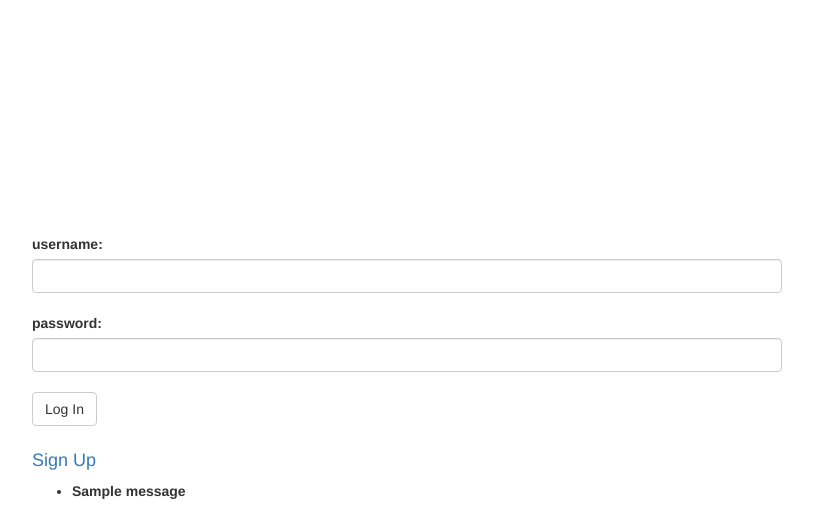
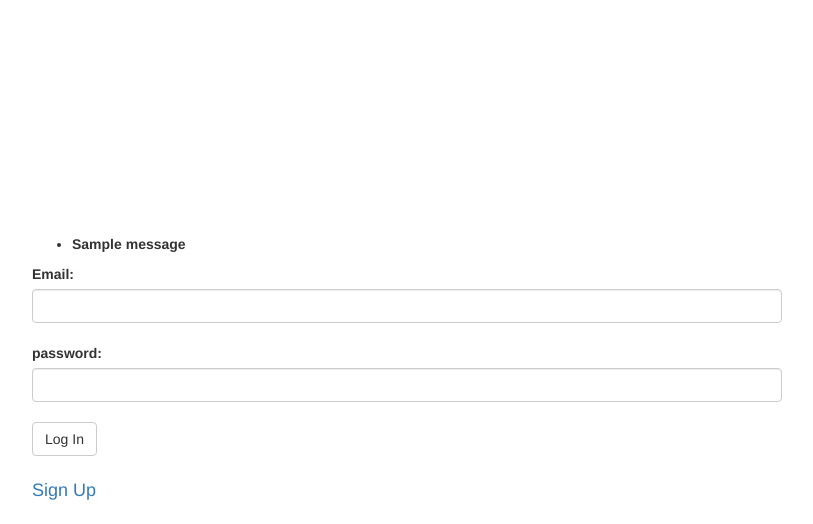
Before and after one commit to vkbinfo/catalog, a Flask app: page /login in a window 1280 px wide. Shown: the top 524 px of the page, without its empty margins (272-1085 px from the left). Run offline with Flask 2, Linux system fonts and the light colour scheme; tables that the repository leaves empty hold one stand-in row (values such as "Sample post"); one stand-in notice (Sample message) is shown; some libraries are stand-ins or nearby versions.

Commit message:
I have made url's safe for the site to do operation

```diff
--- a/application.py
+++ b/application.py
@@ -208,10 +208,10 @@ def signup():
 def login():
     if request.method == 'POST' and \
             login_session['state'] == request.form['state']:
-        username = request.form['username']
+        email = request.form['email']
         password = request.form['password']
         try:
-            userObj = session.query(User).filter_by(username=username).first()
+            userObj = session.query(User).filter_by(email=email).first()
         except:
             flash("user doesn't exist")
             state = ''.join(
@@ -221,7 +221,8 @@ def login():
             return render_template('login.html', STATE=state)
         if userObj and userObj.verify_password(password):
             flash("You have successfully signed up.")
-            login_session['username'] = username
+            login_session['username'] = userObj.username
+            login_session['email'] = userObj.email
             login_user(userObj)
             return redirect(url_for('index'))
         else:
@@ -315,6 +316,10 @@ def editCategory(category_id):
 @login_required
 def deleteCategory(category_id):
     """deletes a category in database"""
+    category_obj = session.query(Category).filter_by(id=category_id).first()
+    if category_obj.user_id != current_user.id:
+        flash("You need to be owner of the Category to Delete it.")
+        return redirect(url_for('index'))
     if request.method == 'POST':
         if request.form['submit'] == "Delete":
             category_obj = session.query(Category).filter_by(
@@ -330,13 +335,11 @@ def deleteCategory(category_id):
             return redirect(url_for('index'))
         else:
             return redirect(url_for('index'))
-    category_obj = session.query(Category).filter_by(id=category_id).first()
-    if category_obj.user_id == current_user.id:
-        return render_template('DeleteCategory.html',
-                               category_object=category_obj, login=True)
-    else:
-        flash("You need to be owner of the Category to Delete it.")
-        return redirect(url_for('index'))
+
+    return render_template('DeleteCategory.html',
+                               category_object = category_obj, login=True)
+
+
 
 
 # CRUD operations on category items of a category.
@@ -368,9 +371,7 @@ def itemDescription(category_id, item_id):
         print(login_session['username'])
         user_id = session.query(User).filter_by(
             email=login_session.get('email')).first().id
-        print(user_id)
     itemObj = session.query(CategoryItem).filter_by(id=item_id).first()
-    print(itemObj.user_id)
     if itemObj.user_id == user_id:
         can_edit_item = True
     print(can_edit_item)
@@ -384,6 +385,11 @@ def itemDescription(category_id, item_id):
 def newItemInCategory(category_id):
     """creates a new item in a category in database."""
     if request.method == 'POST':
+        category_obj = session.query(Category).filter_by(
+            id=category_id).first()
+        if category_obj.user_id != current_user.id:
+            flash("You need to be owner of the Category to Add into it it.")
+            return redirect(url_for('index'))
         name = request.form['name']
         description = request.form['description']
         category_id = request.form['category_id']
@@ -408,11 +414,15 @@ def newItemInCategory(category_id):
 @login_required
 def editItemInCategory(category_id, item_id):
     """Updates a item in a category in database"""
+    category_obj = session.query(Category).filter_by(
+        id=category_id).first()
+    if category_obj.user_id != current_user.id:
+        flash("You need to be owner of the Category to edit this item")
+        return redirect(url_for('index'))
     if request.method == "POST":
         if request.form['submit'] == 'Edit':
             item_obj = session.query(CategoryItem).filter_by(
                 id=item_id).first()
-            print(item_obj)
             item_obj.name = request.form['name']
             item_obj.description = request.form['description']
             session.add(item_obj)
@@ -433,6 +443,11 @@ def editItemInCategory(category_id, item_id):
 @login_required
 def deleteItemInCategory(category_id, item_id):
     """deletes a item in a category in database"""
+    category_obj = session.query(Category).filter_by(
+        id=category_id).first()
+    if category_obj.user_id != current_user.id:
+        flash("You need to be owner of the Category to Delete it.")
+        return redirect(url_for('index'))
     if request.method == 'POST':
         if request.form['submit'] == "Delete":
             item_obj = session.query(CategoryItem).filter_by(
@@ -444,12 +459,9 @@ def deleteItemInCategory(category_id, item_id):
         else:
             return redirect(url_for('index'))
     item_obj = session.query(CategoryItem).filter_by(id=item_id).first()
-    if item_obj.user_id == current_user.id:
-        return render_template('DeleteCategoryItem.html',
+    return render_template('DeleteCategoryItem.html',
                                item_object=item_obj, login=True)
-    else:
-        flash("You need to be owner of the Category to Delete it.")
-        return redirect(url_for('index'))
+
 
 
 # API endpoints
@@ -482,7 +494,13 @@ def info_category_item(category_id, item_id):
     item = session.query(CategoryItem).filter_by(id=item_id).first()
     return jsonify(itemInfo=item.serialize)
 
-
+@app.route('/users')
+def info():
+    users=session.query(User).all()
+    user_list=[]
+    for user in users:
+        user_list.append(user.serialize)
+    return jsonify(users=user_list)
 if __name__ == '__main__':
     app.secret_key = 'super_secret_key'
     app.debug = True
--- a/templates/login.html
+++ b/templates/login.html
@@ -23,19 +23,33 @@
 <div class="container">
     <div class="row">
         <div class="col-md-8 login">
+             <!--flash messages for information-->
+        <div class='flash'>
+            {% with messages = get_flashed_messages() %}
+            {% if messages %}
+
+            <ul>
+                {% for message in messages %}
+                <li><strong> {{ message }} </strong></li>
+                {% endfor %}
+            </ul>
+            {% endif %}
+            {% endwith %}
+        </div>
             <form action="{{url_for('login')}}" method="post">
                 <div class="form-group">
                     <input type="hidden" value="{{STATE}}" name="state">
-            <label for="username">username:</label>
+                    <label for="email">Email:</label>
                     <input type="text" class="form-control" maxlength="100"
-                   name="username">
+                           name="email">
                     <br>
                     <label for="password">password:</label>
                     <input type="password" class="form-control" maxlength="100"
                            name="password">
                     <br>
                     <button type="submit" class="btn btn-default" id="submit">
-                <span class="glyphicon " aria-hidden="true"></span>Log In
+                        <span class="glyphicon " aria-hidden="true"></span>Log
+                        In
                     </button>
 
                 </div>
@@ -97,25 +111,12 @@ function signInCallback(authResult) {
 
   }); } }
 
+
             </script>
 
 
             <!--END GOOGLE PLUS SIGN IN -->
 
-    <!--flash messages for information-->
-    <div class='flash'>
-        {% with messages = get_flashed_messages() %}
-        {% if messages %}
-
-        <ul>
-            {% for message in messages %}
-            <li><strong> {{ message }} </strong></li>
-            {% endfor %}
-        </ul>
-        {% endif %}
-        {% endwith %}
-
-    </div>
         </div>
     </div>
 </div>
```
Lines whose indentation alone changed are shown as unchanged.
